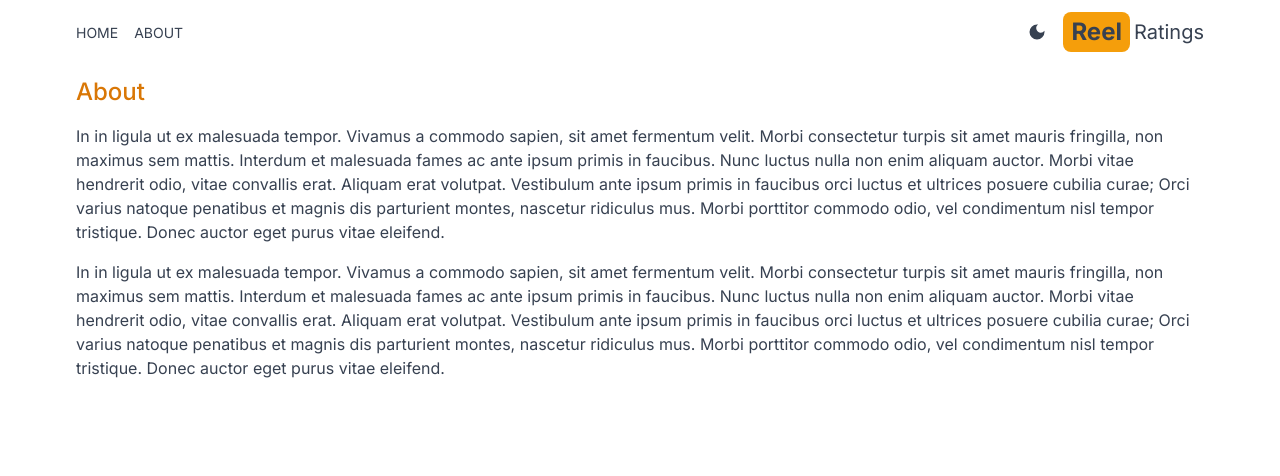
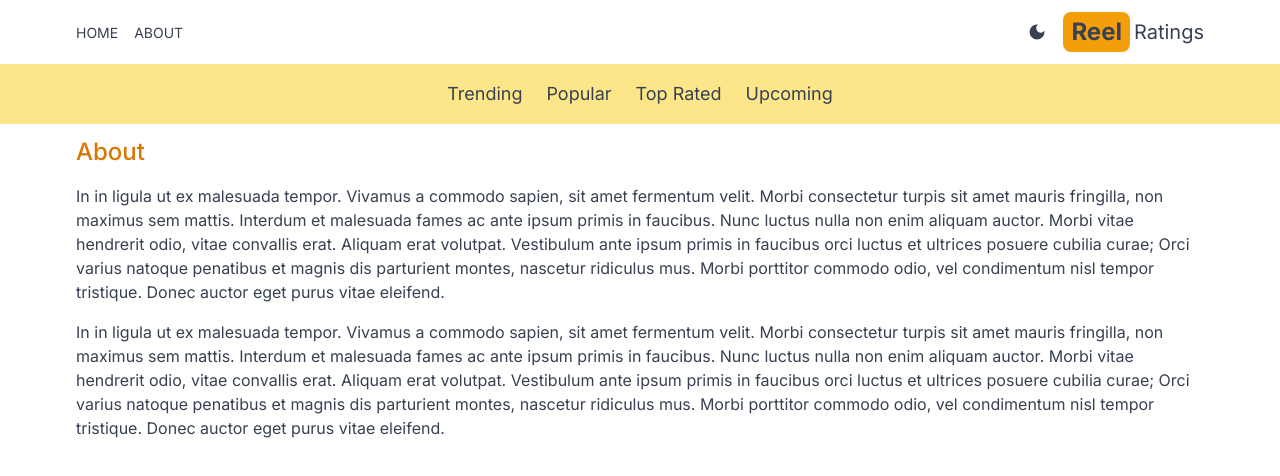
Before and after one commit to chgoutham199/reelratings, a Next.js app: page /about in a window 1280 px wide. Shown: the top 476 px of the page. Built offline with nearby package versions, Linux system fonts and the light colour scheme.

Commit message:
create navbar component

```diff
--- a/src/app/layout.js
+++ b/src/app/layout.js
@@ -2,6 +2,7 @@
 import './globals.css'
 import Header from '@/components/Header'
 import Providers from './Providers'
+import NavBar from '@/components/NavBar'
 
 const inter = Inter({ subsets: ['latin'] })
 
@@ -16,6 +17,7 @@
       <body className={inter.className}>
        <Providers>
        <Header />
+       <NavBar />
         {children}
       </Providers>
       </body>
--- /dev/null
+++ b/src/components/NavBar.jsx
@@ -0,0 +1,13 @@
+import NavBarItem from "./NavBarItem";
+
+export default function NavBar() {
+  return (
+    <div className='flex dark:bg-gray-600 bg-amber-200 p-4 lg:text-lg justify-center gap-6 '>
+        <NavBarItem title="Trending" param="fetchTrending" />
+        <NavBarItem title="Popular" param="fetchPopular" />
+        <NavBarItem title="Top Rated" param="fetchTopRated" />
+        <NavBarItem title="Upcoming" param="fetchUpcoming" />
+
+    </div>
+  )
+}
--- /dev/null
+++ b/src/components/NavBarItem.jsx
@@ -0,0 +1,15 @@
+'use client'
+import Link from "next/link";
+import { useSearchParams } from "next/navigation";
+
+export default function NavBarItem({title,param}) {
+    const searchParams=useSearchParams();
+    const genre=searchParams.get('genre');
+  return (
+    <div>
+        <Link  className={`hover:text-amber-600 font:semibold ${genre ===param ?'underline underline-offset-8 decoration-4 decoration-amber-500 rounded-lg' : ''}`}
+          href={`/?genre=${param}`} >{title} </Link>
+
+    </div>
+  )
+}
```
